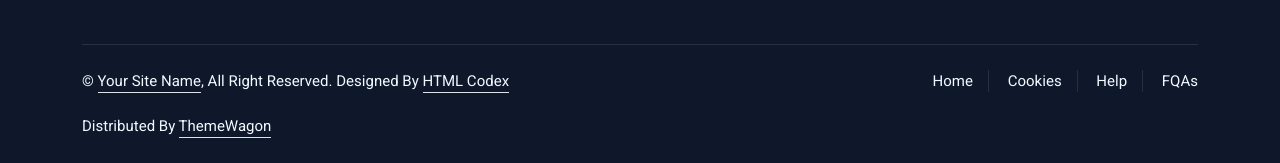
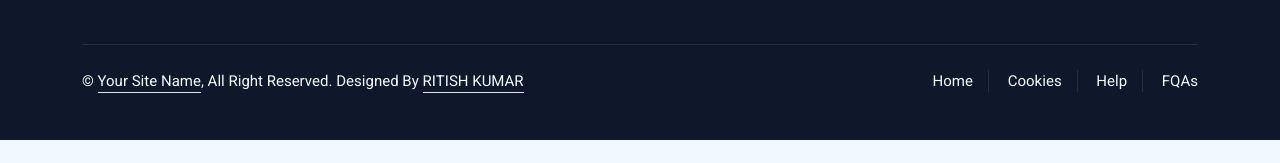
Before and after one commit to ritishkumar/Restoran, a plain HTML site: page about.html in a window 1280 px wide. Shown: the part 1978-2141 px from the top of the page. After the commit the page ends 2118 px from the top, so only its background shows below. Drawn offline with nearby package versions, Linux system fonts and the light colour scheme.

Commit message:
Update about.html

```diff
--- a/about.html
+++ b/about.html
@@ -260,8 +260,8 @@
                             &copy; <a class="border-bottom" href="#">Your Site Name</a>, All Right Reserved.
 
 							<!--/*** This template is free as long as you keep the footer author’s credit link/attribution link/backlink. If you'd like to use the template without the footer author’s credit link/attribution link/backlink, you can purchase the Credit Removal License from "https://htmlcodex.com/credit-removal". Thank you for your support. ***/-->
-							Designed By <a class="border-bottom" href="https://htmlcodex.com">HTML Codex</a><br><br>
-                            Distributed By <a class="border-bottom" href="https://themewagon.com" target="_blank">ThemeWagon</a>
+							Designed By <a class="border-bottom" href="">RITISH KUMAR</a><br><br>
+<!--                             Distributed By <a class="border-bottom" href="https://themewagon.com" target="_blank">ThemeWagon</a> -->
                         </div>
                         <div class="col-md-6 text-center text-md-end">
                             <div class="footer-menu">
```
